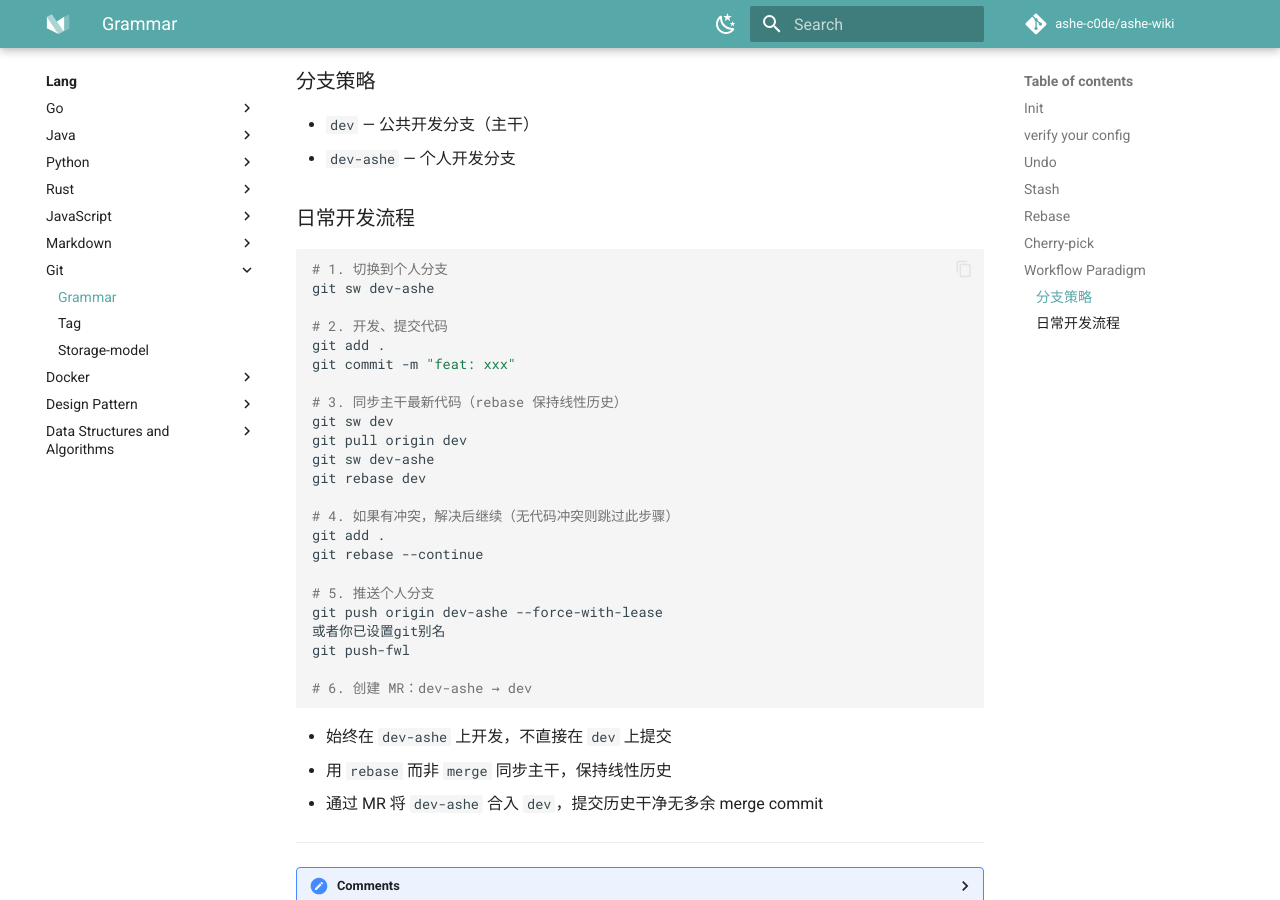
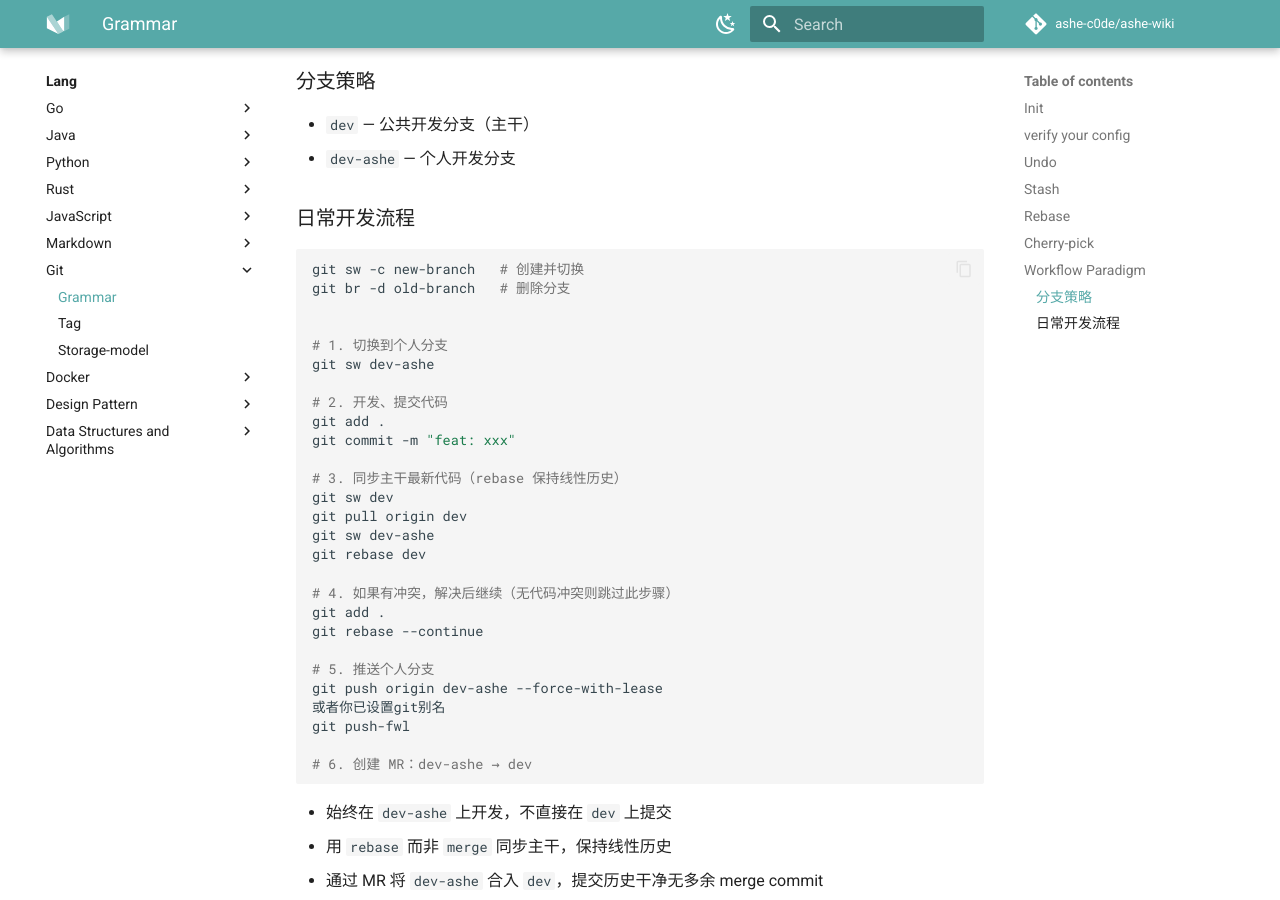
Before and after one commit to ashe-c0de/ashe-wiki, an MkDocs documentation site: the page built from docs/lang/git/grammar.md, in a window 1280 px wide and 900 px high, scrolled down 2238 px. Built offline with MkDocs 1.6.1 and Material for MkDocs 9.7.7, drawn with Linux system fonts in a browser that asks for light colours; comment, search, counter and statistics services are not loaded.

Commit message:
Update grammar.md

````diff
--- a/docs/lang/git/grammar.md
+++ b/docs/lang/git/grammar.md
@@ -96,6 +96,10 @@ git cherry-pick <commit-hash>
 ### 日常开发流程
 
 ```bash
+git sw -c new-branch   # 创建并切换
+git br -d old-branch   # 删除分支
+
+
 # 1. 切换到个人分支
 git sw dev-ashe
 
````
